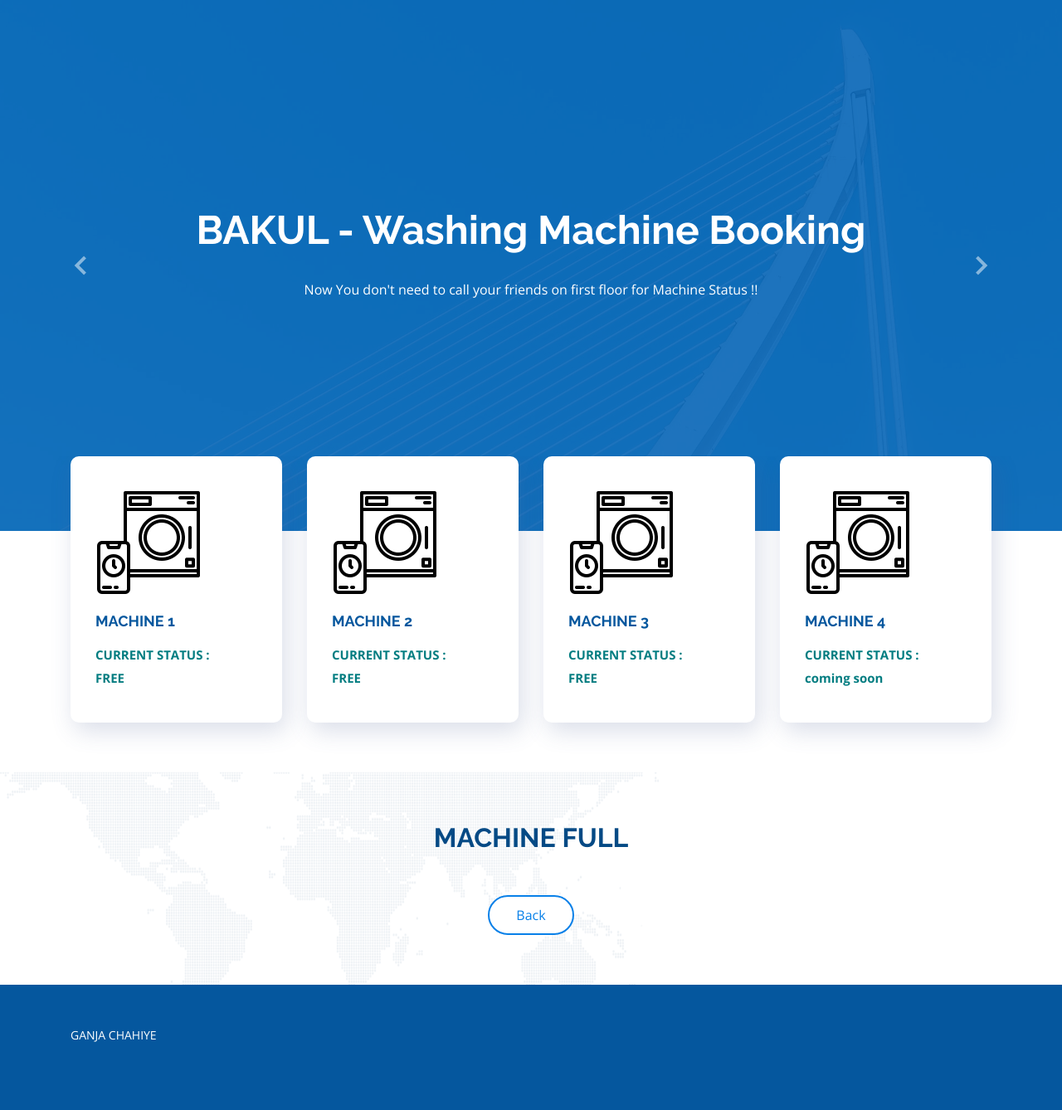
After one commit to unboxdisease/Hackathon-2020-, a Flask app: page /error in a window 1280 px wide. The commit adds this page. Shown: the whole page at 83% size. Run offline with Flask 2, Linux system fonts and the light colour scheme; data comes from the database, SQL or seed files in the repository; both versions use the stored data as it was after the commit; some libraries are stand-ins or nearby versions.

Commit message:
error mssg

```diff
--- a/app.py
+++ b/app.py
@@ -23,7 +23,18 @@ db.create_all()
 
 @app.route('/',methods=["POST","GET"])
 def root():
+    machi = [0,0,0]
+    now = datetime.utcnow()
+    machs = Book.query.order_by(Book.id).all()
+    for mach in machs:
+        if mach.machine == 1:
+            machi[0] = mach
 
+        if mach.machine == 2:
+            machi[1] = mach
+
+        if mach.machine == 3:
+            machi[2] = mach
     if request.form:
         form = request.form
 
@@ -33,27 +44,47 @@ def root():
             machine = form['num']
 
         )
+        if (now - machi[int(form['num']) - 1].time).seconds/60 < 40:
+
+        # if (now - machi[int(form['num']) - 1].time).seconds < 2400:
+            return redirect (url_for('error'))
         db.session.add(b)
         db.session.commit()
         return redirect('/')
     else:
+
         mach1=0
         mach2=0
         mach3=0
-        now = datetime.utcnow()
+
         machs = Book.query.order_by(Book.id).all()
         for mach in machs:
             if mach.machine == 1:
-                mach1 = mach
+                machi[0] = mach
 
             if mach.machine == 2:
-                mach2 = mach
+                machi[1] = mach
 
             if mach.machine == 3:
-                mach3 = mach
+                machi[2] = mach
 
 
-        return render_template('index.html',mach1=mach1,mach2=mach2,mach3=mach3,now=now)
+        return render_template('index.html',mach1=machi[0],mach2=machi[1],mach3=machi[2],now=now)
+@app.route("/error",methods=["GET"])
+def error():
+    machi = [0,0,0]
+    now = datetime.utcnow()
+    machs = Book.query.order_by(Book.id).all()
+    for mach in machs:
+        if mach.machine == 1:
+            machi[0] = mach
+
+        if mach.machine == 2:
+            machi[1] = mach
+
+        if mach.machine == 3:
+            machi[2] = mach
+    return render_template("error.html",mach1=machi[0],mach2=machi[1],mach3=machi[2],now=now)
 
 
 
--- /dev/null
+++ b/templates/error.html
@@ -0,0 +1,291 @@
+<!DOCTYPE html>
+<html lang="en">
+
+<head>
+  <meta charset="utf-8">
+  <meta content="width=device-width, initial-scale=1.0" name="viewport">
+
+  <title>Washing machine </title>
+  <meta content="" name="descriptison">
+  <meta content="" name="keywords">
+
+  <!-- Favicons -->
+  <link href="assets/img/favicon.png" rel="icon">
+  <link href="assets/img/apple-touch-icon.png" rel="apple-touch-icon">
+
+  <!-- Google Fonts -->
+  <link href="https://fonts.googleapis.com/css?family=Open+Sans:300,300i,400,400i,600,600i,700,700i|Raleway:300,300i,400,400i,500,500i,600,600i,700,700i|Poppins:300,300i,400,400i,500,500i,600,600i,700,700i" rel="stylesheet">
+
+  <!-- Vendor CSS Files -->
+  <link href="{{url_for('static',filename='assets/vendor/bootstrap/css/bootstrap.min.css')}}" rel="stylesheet">
+  <link href="{{url_for('static',filename='assets/vendor/icofont/icofont.min.css')}}" rel="stylesheet">
+  <link href="{{url_for('static',filename='assets/vendor/boxicons/css/boxicons.min.css')}}" rel="stylesheet">
+  <link href="{{url_for('static',filename='assets/vendor/animate.css/animate.min.css')}}" rel="stylesheet">
+  <link href="{{url_for('static',filename='assets/vendor/remixicon/remixicon.css')}}" rel="stylesheet">
+  <link href="{{url_for('static',filename='assets/vendor/owl.carousel/assets/owl.carousel.min.css')}}" rel="stylesheet">
+  <link href="{{url_for('static',filename='assets/vendor/venobox/venobox.css')}}" rel="stylesheet">
+  <link href="{{url_for('static',filename='assets/vendor/aos/aos.css')}}" rel="stylesheet">
+
+
+  <link href="{{url_for('static',filename='assets/css/style.css')}}" rel="stylesheet">
+
+
+</head>
+
+<body>
+
+
+
+  <!-- ======= Header ======= -->
+  <!-- <header id="header" class="fixed-top ">
+    <div class="container d-flex align-items-center">
+
+      <h1 class="logo mr-auto"><a href="#header" class="scrollto">Anyar</a></h1>
+       Uncomment below if you prefer to use an image logo -->
+      <!-- <a href="#header" class="logo mr-auto scrollto"><img src="assets/img/logo.png" alt="" class="img-fluid"></a>-->
+
+      <!-- <nav class="nav-menu d-none d-lg-block">
+        <ul>
+          <li class="active"><a href="#header">Home</a></li>
+          <li><a href="#about">About</a></li>
+          <li><a href="#services">Services</a></li>
+          <li><a href="#portfolio">Portfolio</a></li>
+          <li><a href="#team">Team</a></li>
+          <li><a href="#pricing">Pricing</a></li>
+          <li><a href="blog.html">Blog</a></li>
+          <li class="drop-down"><a href="">Drop Down</a>
+            <ul>
+              <li><a href="#">Drop Down 1</a></li>
+              <li class="drop-down"><a href="#">Deep Drop Down</a>
+                <ul>
+                  <li><a href="#">Deep Drop Down 1</a></li>
+                  <li><a href="#">Deep Drop Down 2</a></li>
+                  <li><a href="#">Deep Drop Down 3</a></li>
+                  <li><a href="#">Deep Drop Down 4</a></li>
+                  <li><a href="#">Deep Drop Down 5</a></li>
+                </ul>
+              </li>
+              <li><a href="#">Drop Down 2</a></li>
+              <li><a href="#">Drop Down 3</a></li>
+              <li><a href="#">Drop Down 4</a></li>
+            </ul>
+          </li>
+          <li><a href="#contact">Contact</a></li>
+
+        </ul>
+      </nav>
+
+    </div>
+  </header>End Header -->
+
+  <!-- ======= Hero Section ======= -->
+  <section id="hero" class="d-flex justify-cntent-center align-items-center">
+    <div id="heroCarousel" class="container carousel carousel-fade" data-ride="carousel">
+
+      <!-- Slide 1 -->
+      <div class="carousel-item active">
+        <div class="carousel-container">
+          <h2 class="animated fadeInDown">BAKUL - Washing Machine Booking </h2>
+          <p class="animated fadeInUp">Now You don't need to call your friends on first floor for Machine Status !!</p>
+
+        </div>
+      </div>
+
+
+
+      <!-- Slide 3 -->
+      <div class="carousel-item">
+        <div class="carousel-container">
+          <h2 class="animated fadeInDown">INSTRUCTIONS</h2>
+
+          <!-- <a href="#about" class="btn-get-started animated fadeInUp scrollto">Read More</a> -->
+          <p class="animated fadeInUp"><ul  style="color: white;text-align: left;">
+            <li>Check if there is any free Machines</li>
+            <li>If yes then reserve a machine for yourself by clicking the RESERVE button below</li>
+            <li>Now enter your Roll Number and Room Number</li>
+            <li>After that a timer will be start and you have to start your machine within 10 Minutes</li>
+            <li>If failed to do so , your reservation will be cancelled and you will be banned
+              from the machine for 5 minutes.<br>(So that others who were waiting get a chance ) </li>
+            </li>
+          </ul></p>
+          <!-- <a href="#about" class="btn-get-started animated fadeInUp scrollto">Read More</a> -->
+        </div>
+      </div>
+
+      <a class="carousel-control-prev" href="#heroCarousel" role="button" data-slide="prev">
+        <span class="carousel-control-prev-icon bx bx-chevron-left" aria-hidden="true"></span>
+        <span class="sr-only">Previous</span>
+      </a>
+
+      <a class="carousel-control-next" href="#heroCarousel" role="button" data-slide="next">
+        <span class="carousel-control-next-icon bx bx-chevron-right" aria-hidden="true"></span>
+        <span class="sr-only">Next</span>
+      </a>
+
+    </div>
+  </section><!-- End Hero -->
+
+  <main id="main">
+
+    <!-- ======= Icon Boxes Section ======= -->
+    <section id="icon-boxes" class="icon-boxes">
+      <div class="container">
+
+
+
+
+
+
+        <div class="row">
+          <div class="col-md-6 col-lg-3 d-flex align-items-stretch mb-5 mb-lg-0" data-aos="fade-up">
+            <div class="icon-box">
+              <div class="icon"><img src="{{url_for('static',filename='img/housekeeping.png')}}"></div>
+              <h4 class="title"><a href="">MACHINE 1</a></h4>
+              <p class ="status">CURRENT STATUS :
+                {% if (((now.replace(microsecond=0)  - mach1.time.replace(microsecond=0)).seconds/60)|int) <= 40 %} IN USE</p>
+
+              <p class="description">BY : {{mach1.rollnumber}} <br>
+                ROOM NO : {{mach1.room}} <br>
+                TIME ELAPSED : {{((now.replace(microsecond=0)  - mach1.time.replace(microsecond=0)).seconds/60)|int }} minutes<br></p>
+              <progress value = "{{(now  - mach1.time).seconds/60|int}}" max = "40"></p>
+                {% else %}
+                <p class="status">FREE</p>
+                {% endif %}
+            </div>
+          </div>
+
+          <div class="col-md-6 col-lg-3 d-flex align-items-stretch mb-5 mb-lg-0" data-aos="fade-up" data-aos-delay="100">
+            <div class="icon-box">
+              <div class="icon"><img src="{{url_for('static',filename='img/housekeeping.png')}}"></div>
+              <h4 class="title"><a href="">MACHINE 2</a></h4>
+              <p class="status">CURRENT STATUS :
+                {% if (((now.replace(microsecond=0)  - mach2.time.replace(microsecond=0)).seconds/60)|int) <= 40 %} IN USE</p>
+              <p class = "description">
+              BY : {{mach2.rollnumber}} <br>
+            ROOM NO : {{mach2.room}} <br>
+            TIME ELAPSED : {{((now.replace(microsecond=0)  - mach2.time.replace(microsecond=0) ).seconds/60)|int}} minutes<br>
+
+          <progress value = "{{((now  - mach2.time).seconds/60)|int}}" max = "40"></p>
+            {% else %}
+                <p class="status">FREE</p>
+                {% endif %}
+            </div>
+          </div>
+
+          <div class="col-md-6 col-lg-3 d-flex align-items-stretch mb-5 mb-lg-0" data-aos="fade-up" data-aos-delay="200">
+            <div class="icon-box">
+              <div class="icon"><img src="{{url_for('static',filename='img/housekeeping.png')}}"></div>
+              <h4 class="title"><a href="">MACHINE 3</a></h4>
+              <p class="status">CURRENT STATUS :
+                {% if (((now.replace(microsecond=0)  - mach3.time.replace(microsecond=0)).seconds/60)|int) <= 40 %} IN USE</p>
+              <p class = "description">BY : {{mach3.rollnumber}} <br>
+                ROOM NO : {{mach3.room}} <br>
+              TIME ELAPSED : {{((now.replace(microsecond=0)  - mach3.time.replace(microsecond=0)).seconds/60)|int}} minutes<br>
+
+              <progress value = "{{(now  - mach3.time).seconds/60|int}}" max = "40"></p>
+                {% else %}
+                <p class="status">FREE</p>
+                {% endif %}
+            </div>
+          </div>
+          <div class="col-md-6 col-lg-3 d-flex align-items-stretch mb-5 mb-lg-0" data-aos="fade-up" data-aos-delay="200">
+            <div class="icon-box">
+              <div class="icon"><img src="{{url_for('static',filename='img/housekeeping.png')}}"></div>
+              <h4 class="title"><a href="">MACHINE 4</a></h4>
+              <p class="status">CURRENT STATUS : coming soon</p>
+
+            </div>
+          </div>
+
+
+
+        </div>
+
+      </div>
+    </section><!-- End Icon Boxes Section -->
+
+
+
+
+
+
+
+
+
+    <!-- ======= Cta Section ======= -->
+
+
+
+
+
+
+    <!-- ======= Contact Section ======= -->
+    <section id="contact" class="contact">
+      <div class="container" data-aos="fade-up">
+
+        <div class="section-title">
+          <h2>MACHINE FULL</h2>
+
+        </div>
+
+
+          <div class="col-lg-6 mt-5 mt-lg-0" data-aos="fade-left" data-aos-delay="100">
+
+            <form action="/" method="POST" role="form" class="php-email-form">
+
+            </form>
+
+
+
+
+        </div>
+        <div class="text-center"><button   style="  border: 0;
+            padding: 10px 32px;
+            color: #0880e8;
+            transition: 0.4s;
+            border-radius: 50px;
+            border: 2px solid #0880e8;
+            background: #fff;"><a href="{{url_for('root')}}">Back</a></button></div>
+
+      </div>
+    </section><!-- End Contact Section -->
+
+  </main><!-- End Team Section -->
+
+  <!-- ======= Footer ======= -->
+  <footer id="footer">
+
+    <div class="footer-newsletter">
+      <div class="container">
+        <div class="row">
+          <div class="col-lg-6">
+            <span>GANJA CHAHIYE</span>
+          </div>
+          <div class="col-lg-6">
+
+          </div>
+        </div>
+      </div>
+    </div>
+
+
+
+  <a href="#" class="back-to-top"><i class="ri-arrow-up-line"></i></a>
+  <div id="preloader"></div>
+
+
+  <script src="{{url_for('static',filename='assets/vendor/jquery/jquery.min.js')}}"></script>
+  <script src="{{url_for('static',filename='assets/vendor/bootstrap/js/bootstrap.bundle.min.js')}}"></script>
+  <script src="{{url_for('static',filename='assets/vendor/jquery.easing/jquery.easing.min.js')}}"></script>
+  <script src="{{url_for('static',filename='assets/vendor/php-email-form/validate.js')}}"></script>
+  <script src="{{url_for('static',filename='assets/vendor/owl.carousel/owl.carousel.min.js')}}"></script>
+  <script src="{{url_for('static',filename='assets/vendor/venobox/venobox.min.js')}}"></script>
+  <script src="{{url_for('static',filename='assets/vendor/isotope-layout/isotope.pkgd.min.js')}}"></script>
+  <script src="{{url_for('static',filename='assets/vendor/aos/aos.js')}}"></script>
+
+  <!-- Template Main JS File -->
+  <script src="{{url_for('static',filename='assets/js/main.js')}}"></script>
+
+</body>
+
+</html>
```
Also changed, not shown: templates/index.html (+14 -6 lines), machine.db.
